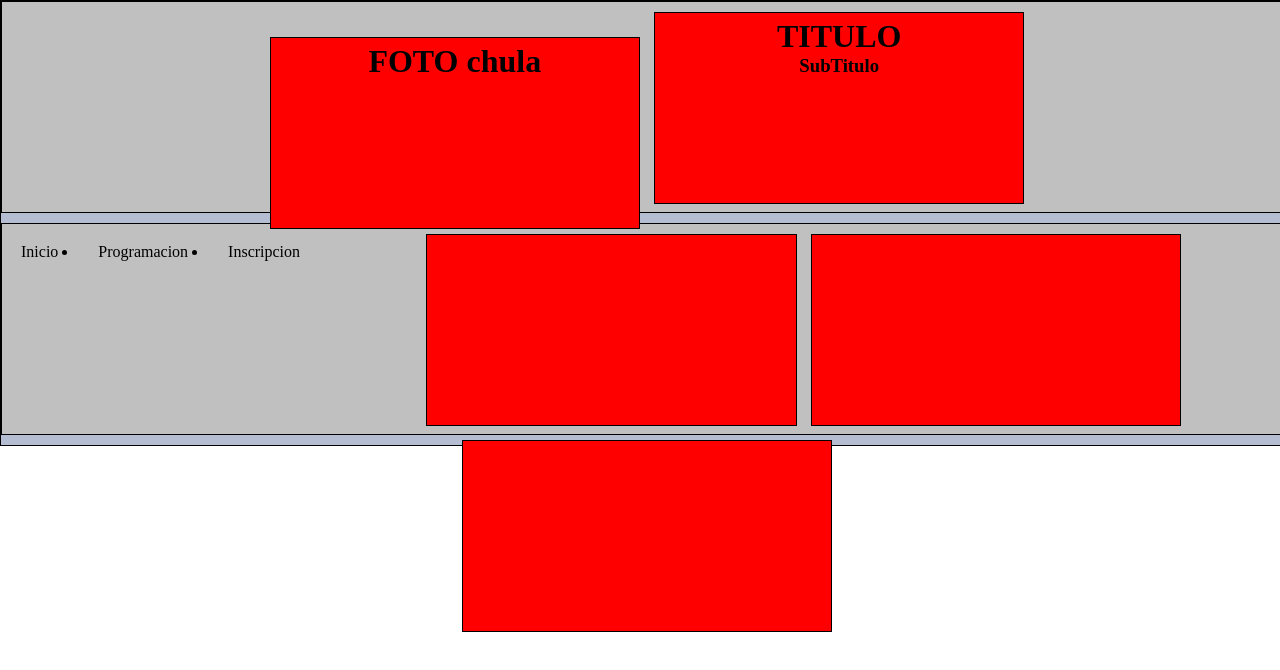
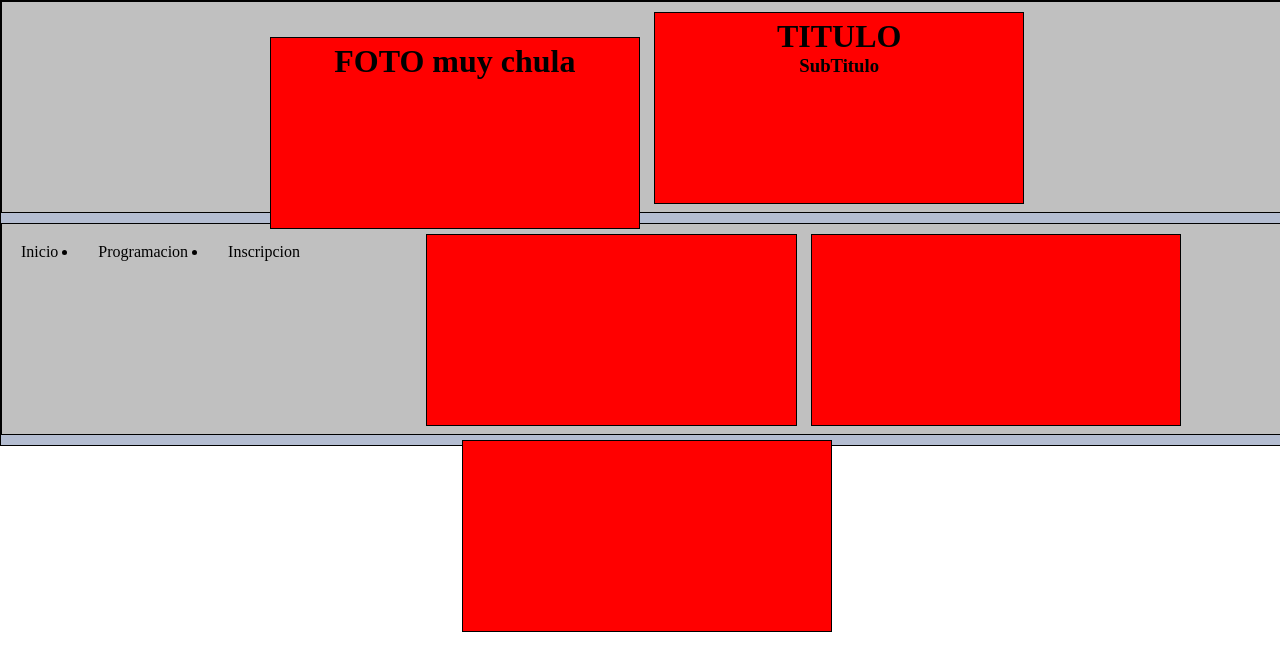
Before and after one commit to raulbartual/PRACTICA_LM, a plain HTML site: page index.html in a window 1280 px wide. Drawn offline with Linux system fonts and the light colour scheme.

Commit message:
cambio frase

```diff
--- a/index.html
+++ b/index.html
@@ -14,7 +14,7 @@
   	<header>
   	  <div class="row">
 	      <div class="col">
-	      <h1>FOTO chula</h1>
+	      <h1>FOTO muy chula</h1>
 	      </div>
 	      <div class="col">
 	      <h1>TITULO</h1>
```
